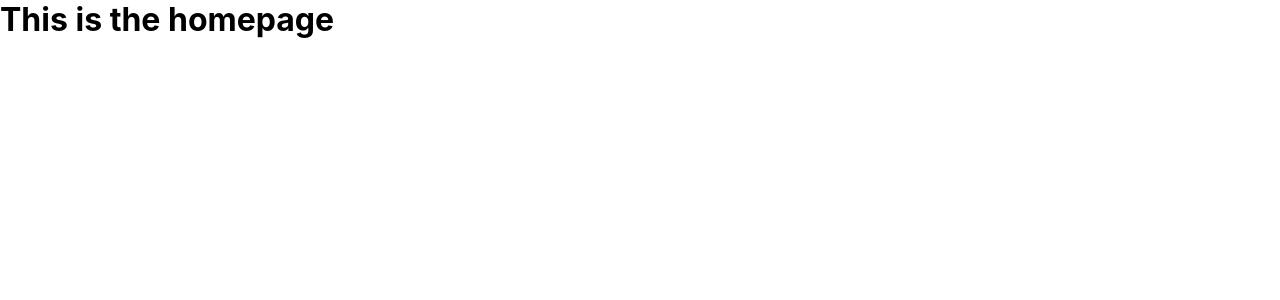
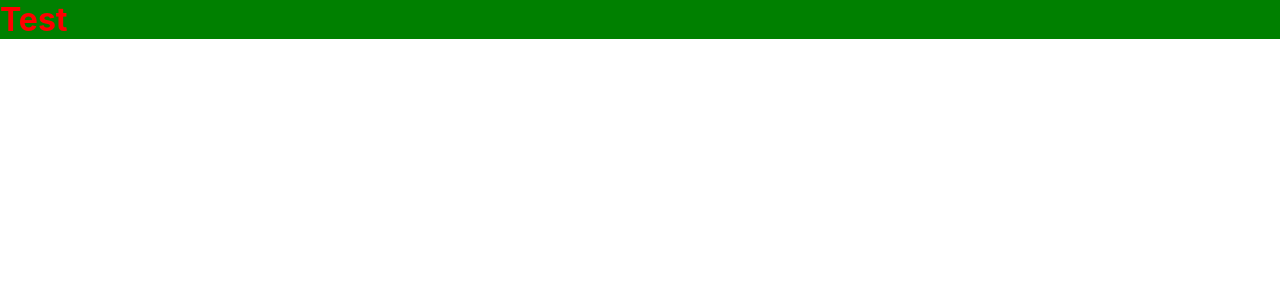
Before and after one commit to cainjason/slack-clone-v1, a React (Create React App) app: page / in a window 1280 px wide. Shown: the top 300 px of the page. Built offline with nearby package versions, Linux system fonts and the light colour scheme.

Commit message:
Chore: added styled components

```diff
--- a/src/App.js
+++ b/src/App.js
@@ -6,6 +6,8 @@ import {
   Route,
   Link
 } from "react-router-dom";
+import Header from "./Componentes/Header";
+
 
 function App() {
   return (
@@ -14,7 +16,7 @@ function App() {
         <>
           <Switch>
             <Route path="/" exact>
-              <h1> This is the homepage </h1>
+              <Header />
             </Route>
           </Switch>
         </>
--- /dev/null
+++ b/src/Componentes/Header.js
@@ -0,0 +1,24 @@
+import React from 'react'
+import styled from "styled-components"
+
+function Header() {
+  return (
+    <HeaderContainer>
+        {/* Header Left */}
+        <h1> Test </h1>
+
+        {/* Header Search */}
+
+        {/* Header Right */}
+    </HeaderContainer>
+  )
+}
+
+export default Header;
+
+const HeaderContainer = styled.div`
+    background-color: green;
+    color: red;
+
+`
+;
--- a/src/index.css
+++ b/src/index.css
@@ -1,4 +1,12 @@
+* {
+  margin: 0;
+  padding: 0;
+}
+
 body {
+  --slack-color: #3f0f40;
+  overflow: hidden;
+
   margin: 0;
   font-family: -apple-system, BlinkMacSystemFont, 'Segoe UI', 'Roboto', 'Oxygen',
     'Ubuntu', 'Cantarell', 'Fira Sans', 'Droid Sans', 'Helvetica Neue',
```
Also changed, not shown: package.json (+7 -1 lines), 1 other file (tests, documents, lock files or other folders).
